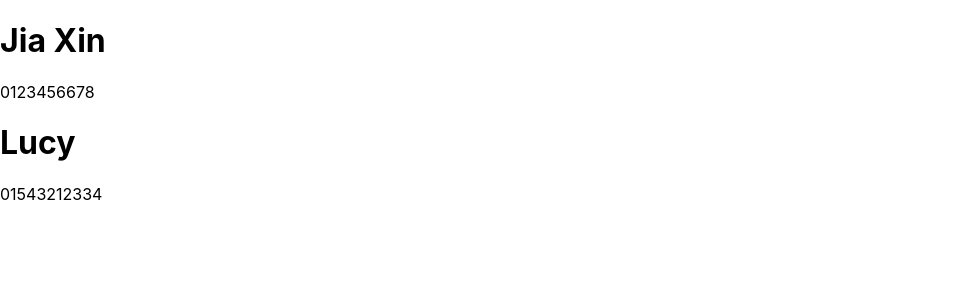
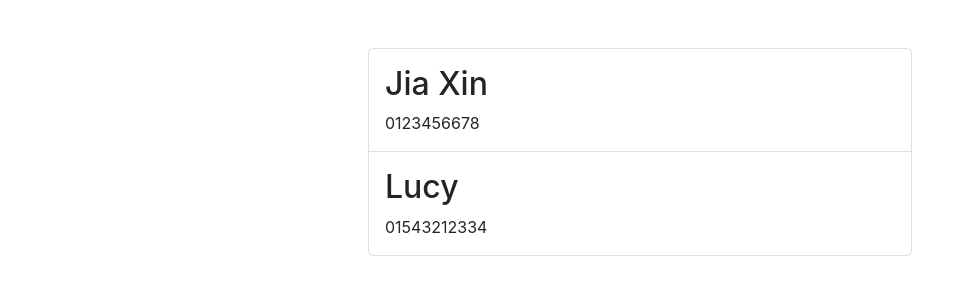
Before and after one commit to eujiaxin/axphone-frontend, a React (Create React App) app: page / in a window 1280 px wide. Shown: the top 300 px of the page, without its empty margins (0-974 px from the left). Built offline with nearby package versions, Linux system fonts and the light colour scheme.

Commit message:
Update contact list display with bootstrap

```diff
--- a/public/index.html
+++ b/public/index.html
@@ -9,6 +9,13 @@
             name="description"
             content="Web site created using create-react-app"
         />
+        <link
+            href="https://cdn.jsdelivr.net/npm/bootstrap@5.2.1/dist/css/bootstrap.min.css"
+            rel="stylesheet"
+            integrity="sha384-iYQeCzEYFbKjA/T2uDLTpkwGzCiq6soy8tYaI1GyVh/UjpbCx/TYkiZhlZB6+fzT"
+            crossorigin="anonymous"
+        />
+
         <link rel="apple-touch-icon" href="%PUBLIC_URL%/logo192.png" />
         <!--
       manifest.json provides metadata used when your web app is installed on a
@@ -39,5 +46,11 @@
       To begin the development, run `npm start` or `yarn start`.
       To create a production bundle, use `npm run build` or `yarn build`.
     -->
+
+        <script
+            src="https://cdn.jsdelivr.net/npm/bootstrap@5.2.1/dist/js/bootstrap.bundle.min.js"
+            integrity="sha384-u1OknCvxWvY5kfmNBILK2hRnQC3Pr17a+RTT6rIHI7NnikvbZlHgTPOOmMi466C8"
+            crossorigin="anonymous"
+        ></script>
     </body>
 </html>
--- a/src/components/ContactList.js
+++ b/src/components/ContactList.js
@@ -6,17 +6,15 @@ const ContactList = () => {
         { id: 2, name: "Lucy", phoneNumber: "01543212334" },
     ];
     return (
-        <div className="col-md-6 col-sm-10 mx-auto p-0">
-            <div className="card p-3">
-                <div className="list-group list-group-flush">
-                    {contacts.map((contact) => (
-                        <div>
-                            <h1>{contact.name}</h1>
-                            <span>{contact.phoneNumber}</span>
-                        </div>
-                    ))}
-                </div>
-            </div>
+        <div className="col-md-6 col-sm-10 mx-auto p-0 space-between">
+            <ul className="list-group p-5">
+                {contacts.map((contact) => (
+                    <li className="list-group-item p-3">
+                        <h2>{contact.name}</h2>
+                        <span>{contact.phoneNumber}</span>
+                    </li>
+                ))}
+            </ul>
         </div>
     );
 };
```
Also changed, not shown: src/components/ContactListItem.js (deleted, +0 -11 lines), src/index.js (+9 -9 lines). Lines whose indentation alone changed are shown as unchanged.
